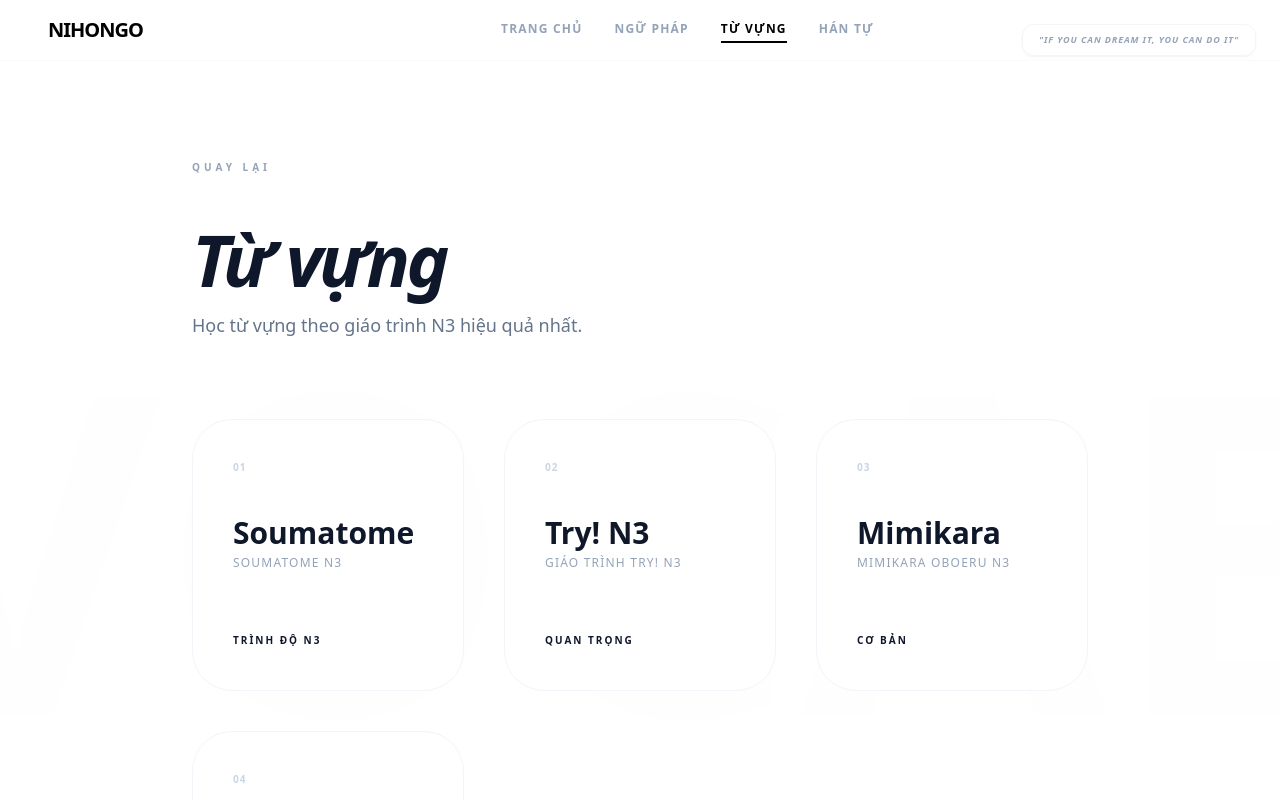
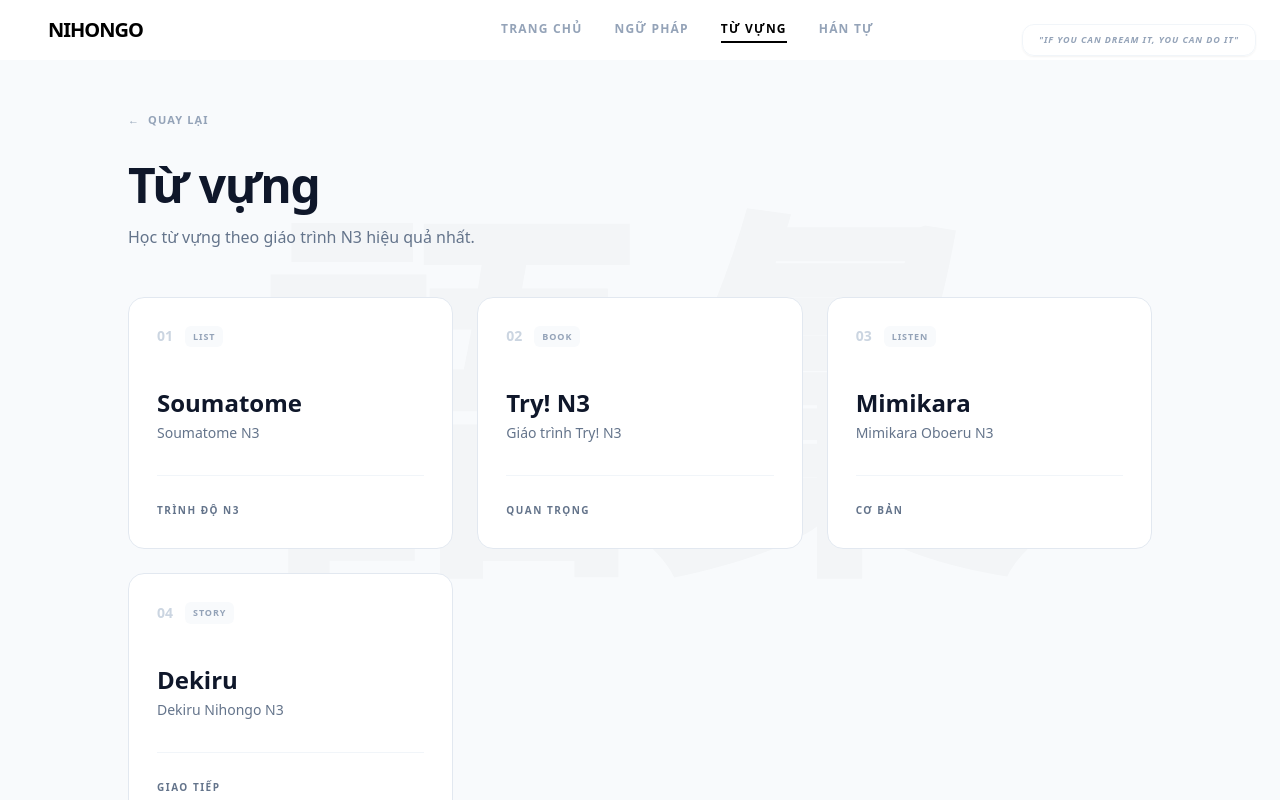
Before and after one commit to inngok/nihongo-practice, a React (Vite) app: page /vocabulary in a window 1280 px wide. Shown: the top 800 px of the page. Built offline with nearby package versions, Linux system fonts and the light colour scheme.

Commit message:
feat: add onomatopoeia data and improve UI spacing

```diff
--- a/src/components/layout/Header.jsx
+++ b/src/components/layout/Header.jsx
@@ -5,7 +5,7 @@
   const { pathname } = useLocation();
 
   return (
-    <header className="fixed top-0 z-[1000] w-full bg-white/95 backdrop-blur-sm border-b border-slate-50 px-4 md:px-12 py-4 flex flex-col md:flex-row items-center justify-between gap-4">
+    <header className="fixed top-0 z-[1000] w-full bg-white/95 backdrop-blur-sm border-b border-slate-50 px-4 md:px-12 py-3 md:py-4 flex flex-col md:flex-row items-center justify-between gap-2 md:gap-4">
       <div className="flex w-full md:w-auto items-center justify-between">
         <Link to="/" className="font-black text-xl tracking-tighter text-black uppercase">
           Nihongo
--- a/src/pages/kanji/Kanji.jsx
+++ b/src/pages/kanji/Kanji.jsx
@@ -13,60 +13,70 @@
       label: 'TRÌNH ĐỘ N3',
       path: '/kanji/set-4'
     },
-
   ];
 
   return (
-    <div className="w-full h-full flex-grow bg-white flex flex-col items-center pt-44 md:pt-40 pb-20 px-4 md:px-6 font-sans relative overflow-hidden">
+    <div className="min-h-screen w-full bg-slate-50 flex flex-col items-center pt-24 md:pt-28 pb-16 px-6 font-sans relative overflow-hidden selection:bg-slate-200">
 
       {/* Background Watermark */}
-      <div className="absolute top-1/2 left-1/2 -translate-x-1/2 -translate-y-1/2 text-[35vw] font-black text-slate-100 opacity-[0.03] pointer-events-none select-none leading-none z-0 whitespace-nowrap">
+      <div className="fixed top-1/2 left-1/2 -translate-x-1/2 -translate-y-1/2 text-[30vw] font-black text-slate-900 opacity-[0.02] pointer-events-none select-none leading-none z-0 whitespace-nowrap">
         漢字
       </div>
 
-      <div className="w-full max-w-4xl relative z-10">
+      <div className="w-full max-w-5xl relative z-10">
 
         {/* Back Button */}
         <button
           onClick={() => navigate('/')}
-          className="flex items-center gap-2 text-[10px] font-bold uppercase tracking-[0.4em] text-slate-400 hover:text-black transition-colors mb-12"
+          className="group flex items-center gap-2 text-[11px] font-bold uppercase tracking-widest text-slate-400 hover:text-slate-900 transition-colors mb-6 md:mb-8"
         >
+          <span className="transition-transform group-hover:-translate-x-1">←</span>
           Quay lại
         </button>
 
         {/* Title Section */}
-        <div className="mb-20">
-          <h1 className="text-4xl md:text-7xl font-black text-slate-900 tracking-tighter mb-4 leading-none italic">
+        <div className="mb-10 md:mb-12">
+          <h1 className="text-4xl md:text-5xl font-extrabold text-slate-900 tracking-tight mb-4">
             Hán tự
           </h1>
-          <p className="text-sm md:text-lg text-slate-500 max-w-2xl leading-relaxed font-medium">
+          <p className="text-sm md:text-base text-slate-500 max-w-xl leading-relaxed">
             Rèn luyện kỹ năng đọc và viết Hán tự theo lộ trình từ cơ bản đến nâng cao cho trình độ N3.
           </p>
         </div>
 
         {/* Cards Grid */}
-        <div className="grid grid-cols-1 md:grid-cols-3 gap-10">
+        <div className="grid grid-cols-1 sm:grid-cols-2 lg:grid-cols-3 gap-6">
           {kanjiSets.map((set) => (
             <div
               key={set.id}
               onClick={() => set.path !== '#' && navigate(set.path)}
-              className={`group relative aspect-square bg-white border border-slate-100 rounded-[2.5rem] p-8 md:p-10 flex flex-col justify-between transition-all duration-500
-                          ${set.path !== '#' ? 'hover:border-slate-200 hover:shadow-[0_30px_70px_-20px_rgba(0,0,0,0.08)] cursor-pointer' : 'opacity-40 cursor-not-allowed'}`}
+              className={`group relative bg-white border border-slate-200 rounded-2xl p-7 flex flex-col justify-between transition-all duration-300
+                          ${set.path !== '#'
+                  ? 'hover:border-slate-400 hover:shadow-md hover:-translate-y-1 cursor-pointer'
+                  : 'opacity-50 cursor-not-allowed bg-slate-50/50'}`}
             >
               {/* Top Row */}
-              <div className="flex justify-between items-start">
-                <span className="text-[10px] font-bold text-slate-300 tracking-widest uppercase">{set.num}</span>
+              <div className="flex justify-between items-center mb-10">
+                <span className="text-sm font-bold text-slate-300">{set.num}</span>
+                {/* Arrow Icon xuất hiện khi hover */}
+                {set.path !== '#' && (
+                  <span className="text-slate-400 opacity-0 group-hover:opacity-100 transition-opacity duration-300 -translate-x-2 group-hover:translate-x-0">
+                    <svg className="w-5 h-5" fill="none" stroke="currentColor" viewBox="0 0 24 24">
+                      <path strokeLinecap="round" strokeLinejoin="round" strokeWidth="2" d="M14 5l7 7m0 0l-7 7m7-7H3" />
+                    </svg>
+                  </span>
+                )}
               </div>
 
               {/* Center Content */}
-              <div>
-                <h3 className="text-3xl font-black text-slate-900 mb-1">{set.title}</h3>
-                <p className="text-slate-400 text-xs font-medium uppercase tracking-widest">{set.japanese}</p>
+              <div className="mb-8">
+                <h3 className="text-2xl font-bold text-slate-900 mb-1">{set.title}</h3>
+                <p className="text-slate-500 text-sm font-medium">{set.japanese}</p>
               </div>
 
               {/* Bottom Label */}
-              <div className="pt-4">
-                <span className="text-[10px] font-black tracking-[0.2em] text-slate-900 uppercase">
+              <div className="pt-5 border-t border-slate-100 mt-auto">
+                <span className="text-[10px] font-bold tracking-[0.15em] text-slate-500 uppercase">
                   {set.label}
                 </span>
               </div>
--- a/src/pages/vocabulary/DekiruVocab/onomatopoeiaData.js
+++ b/src/pages/vocabulary/DekiruVocab/onomatopoeiaData.js
@@ -86,6 +86,20 @@
       meaning: "Lề mề, uể oải, dài dòng",
       example: "だらだらと仕事をしないでください。",
       accepts: ["le me", "ue oai", "dai dong", "chay rong rong"]
+    },
+    {
+      kanji: "ふらふら",
+      kana: "ふらふら",
+      meaning: "Choáng váng, chóng mặt, lảo đảo",
+      example: "頭がふらふらする。",
+      accepts: ["choang vang", "chong mat", "lao dao"]
+    },
+    {
+      kanji: "ずきずき",
+      kana: "ずきずき",
+      meaning: "Đau nhói, đau giật, đau thình thịch, nhức buốt",
+      example: "歯がずきずき痛む。",
+      accepts: ["dau nhoi", "dau giat", "dau thinh thich", "nhuc buot"]
     }
   ]
 };
--- a/src/pages/vocabulary/Vocabulary.jsx
+++ b/src/pages/vocabulary/Vocabulary.jsx
@@ -44,49 +44,67 @@
   ];
 
   return (
-    <div className="w-full h-full flex-grow bg-white flex flex-col items-center pt-44 md:pt-40 pb-20 px-6 font-sans relative overflow-hidden">
+    <div className="min-h-screen w-full bg-slate-50 flex flex-col items-center pt-24 md:pt-28 pb-16 px-6 font-sans relative overflow-hidden selection:bg-slate-200">
 
       {/* Background Watermark */}
-      <div className="absolute top-1/2 left-1/2 -translate-x-1/2 -translate-y-1/2 text-[35vw] font-black text-slate-100 opacity-[0.03] pointer-events-none select-none leading-none z-0 whitespace-nowrap">
-        VOCAB
+      <div className="fixed top-1/2 left-1/2 -translate-x-1/2 -translate-y-1/2 text-[30vw] font-black text-slate-900 opacity-[0.02] pointer-events-none select-none leading-none z-0 whitespace-nowrap">
+        語彙
       </div>
 
-      <div className="w-full max-w-4xl relative z-10">
+      <div className="w-full max-w-5xl relative z-10">
+
+        {/* Back Button */}
         <button
           onClick={() => navigate('/')}
-          className="flex items-center gap-2 text-[10px] font-bold uppercase tracking-[0.4em] text-slate-400 hover:text-black transition-colors mb-12"
+          className="group flex items-center gap-2 text-[11px] font-bold uppercase tracking-widest text-slate-400 hover:text-slate-900 transition-colors mb-6 md:mb-8"
         >
+          <span className="transition-transform group-hover:-translate-x-1">←</span>
           Quay lại
         </button>
 
-        <div className="mb-20">
-          <h1 className="text-4xl md:text-7xl font-black text-slate-900 tracking-tighter mb-4 leading-none italic">
+        {/* Title Section */}
+        <div className="mb-10 md:mb-12">
+          <h1 className="text-4xl md:text-5xl font-extrabold text-slate-900 tracking-tight mb-4">
             Từ vựng
           </h1>
-          <p className="text-sm md:text-lg text-slate-500 max-w-2xl leading-relaxed font-medium">
+          <p className="text-sm md:text-base text-slate-500 max-w-xl leading-relaxed">
             Học từ vựng theo giáo trình N3 hiệu quả nhất.
           </p>
         </div>
 
-        {/* Cards Grid synchronized with Grammar */}
-        <div className="grid grid-cols-1 md:grid-cols-3 gap-10">
+        {/* Cards Grid */}
+        <div className="grid grid-cols-1 sm:grid-cols-2 lg:grid-cols-3 gap-6">
           {vocabSets.map((set) => (
             <div
               key={set.id}
               onClick={() => navigate(set.path)}
-              className="group relative aspect-square bg-white border border-slate-100 rounded-[2.5rem] p-8 md:p-10 flex flex-col justify-between transition-all duration-500 hover:border-slate-200 hover:shadow-[0_30px_70px_-20px_rgba(0,0,0,0.08)] cursor-pointer"
+              className="group relative bg-white border border-slate-200 rounded-2xl p-7 flex flex-col justify-between transition-all duration-300 hover:border-slate-400 hover:shadow-md hover:-translate-y-1 cursor-pointer"
             >
-              <div className="flex justify-between items-start">
-                <span className="text-[10px] font-bold text-slate-300 tracking-widest uppercase">{set.num}</span>
+              {/* Top Row */}
+              <div className="flex justify-between items-center mb-10">
+                <div className="flex items-center gap-3">
+                  <span className="text-sm font-bold text-slate-300">{set.num}</span>
+                  <span className="text-[9px] font-bold tracking-widest px-2 py-1 bg-slate-50 text-slate-400 rounded-md uppercase">
+                    {set.badge}
+                  </span>
+                </div>
+                {/* Arrow Icon xuất hiện khi hover */}
+                <span className="text-slate-400 opacity-0 group-hover:opacity-100 transition-opacity duration-300 -translate-x-2 group-hover:translate-x-0">
+                  <svg className="w-5 h-5" fill="none" stroke="currentColor" viewBox="0 0 24 24">
+                    <path strokeLinecap="round" strokeLinejoin="round" strokeWidth="2" d="M14 5l7 7m0 0l-7 7m7-7H3" />
+                  </svg>
+                </span>
               </div>
 
-              <div>
-                <h3 className="text-3xl font-black text-slate-900 mb-1">{set.title}</h3>
-                <p className="text-slate-400 text-xs font-medium uppercase tracking-[0.1em]">{set.japanese}</p>
+              {/* Center Content */}
+              <div className="mb-8">
+                <h3 className="text-2xl font-bold text-slate-900 mb-1">{set.title}</h3>
+                <p className="text-slate-500 text-sm font-medium">{set.japanese}</p>
               </div>
 
-              <div className="pt-4">
-                <span className="text-[10px] font-black tracking-[0.2em] text-slate-900 uppercase">
+              {/* Bottom Label */}
+              <div className="pt-5 border-t border-slate-100 mt-auto">
+                <span className="text-[10px] font-bold tracking-[0.15em] text-slate-500 uppercase">
                   {set.label}
                 </span>
               </div>
```
Also changed, not shown: src/pages/grammar/Grammar.jsx (+31 -20 lines).
